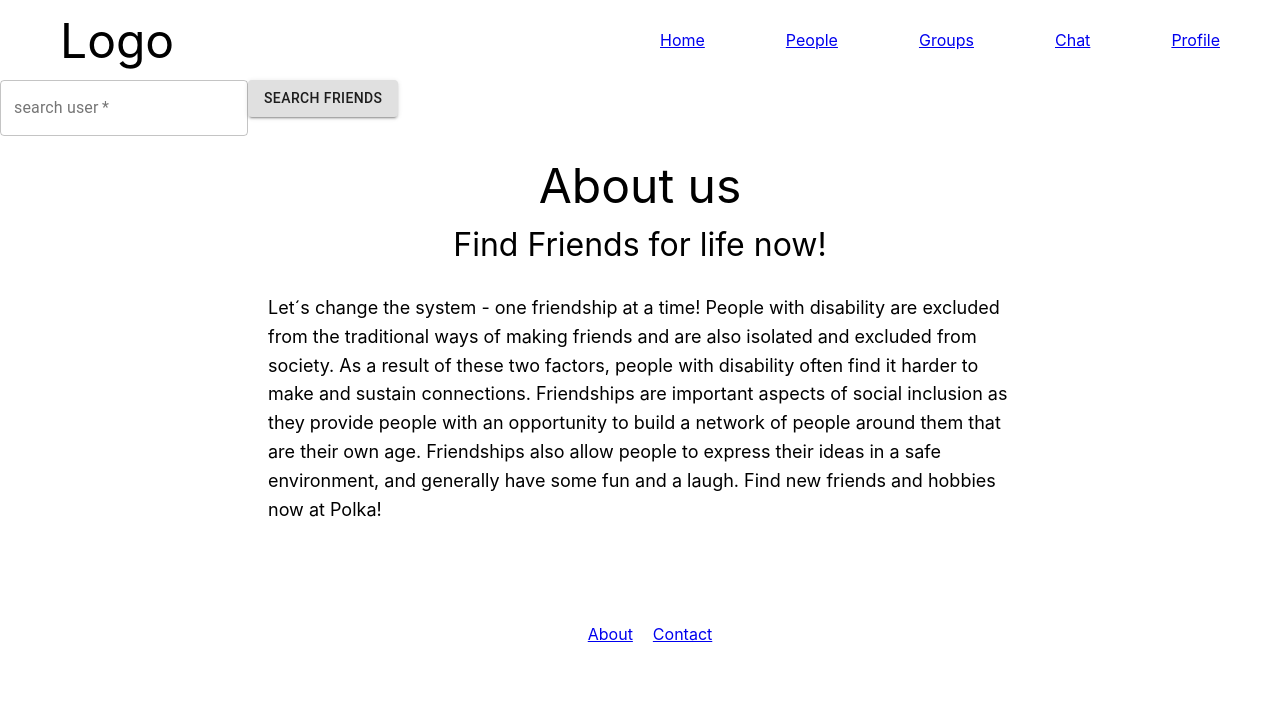
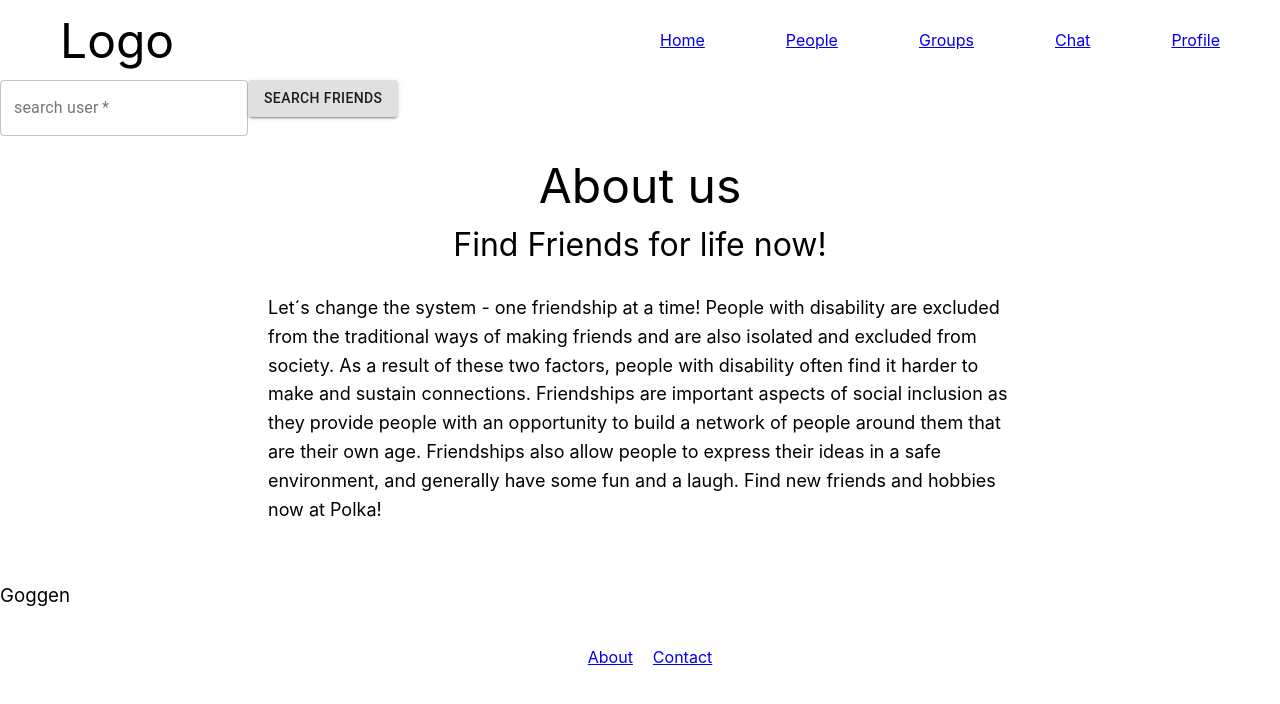
Before and after one commit to hagenek/polka, a React (Create React App) app in the folder frontend/: page /about in a window 1280 px wide. Shown: the top 704 px of the page. Built offline with nearby package versions, Linux system fonts and the light colour scheme; no server answers.

Commit message:
made profile and profiles component, established connection to backend

```diff
--- a/frontend/src/App.js
+++ b/frontend/src/App.js
@@ -6,6 +6,7 @@ import Search from "./components/Search/Search"
 import Nav from "./components/Nav/Nav"
 import Footer from "./components/Footer/Footer"
 import Login from "./components/Login/Login"
+import Profiles from "./components/Profiles/Profiles"
 
 import "./App.css"
 
@@ -37,6 +38,7 @@ function App() {
           </Route> */}
           <Route exact path="/about" component={About} />
         </Switch>
+        <Profiles />
         <Footer />
       </Router>
     </div>
--- /dev/null
+++ b/frontend/src/components/Profiles/Profile/Profile.js
@@ -0,0 +1,7 @@
+import React from "react"
+
+const Profile = () => {
+  return <h3>Goggen</h3>
+}
+
+export default Profile
--- /dev/null
+++ b/frontend/src/components/Profiles/Profiles.js
@@ -0,0 +1,21 @@
+import React, { useEffect } from "react"
+import Profile from "./Profile/Profile"
+import backend from "../../api"
+
+const Profiles = () => {
+  // const [ users, setUsers ] = useState([]);
+
+  useEffect(() => {
+    const getUsers = async () => {
+      const users = await backend.get("/users")
+      console.log(users.data)
+    }
+    getUsers()
+  }, [])
+
+  const makeProfileArr = () => <Profile />
+
+  return <div>{makeProfileArr()}</div>
+}
+
+export default Profiles
```
Also changed, not shown: 1 other file (tests, documents, lock files or other folders).
